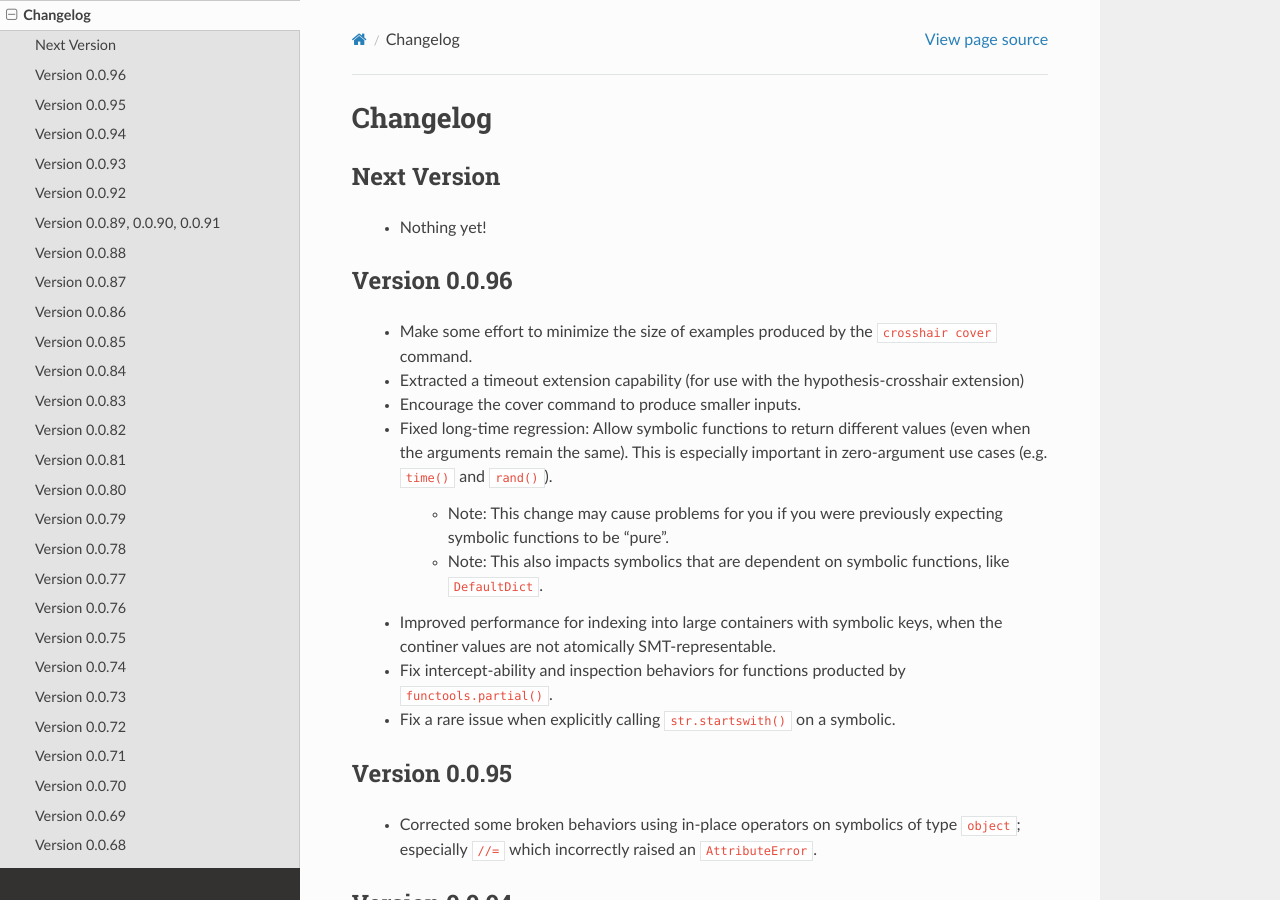
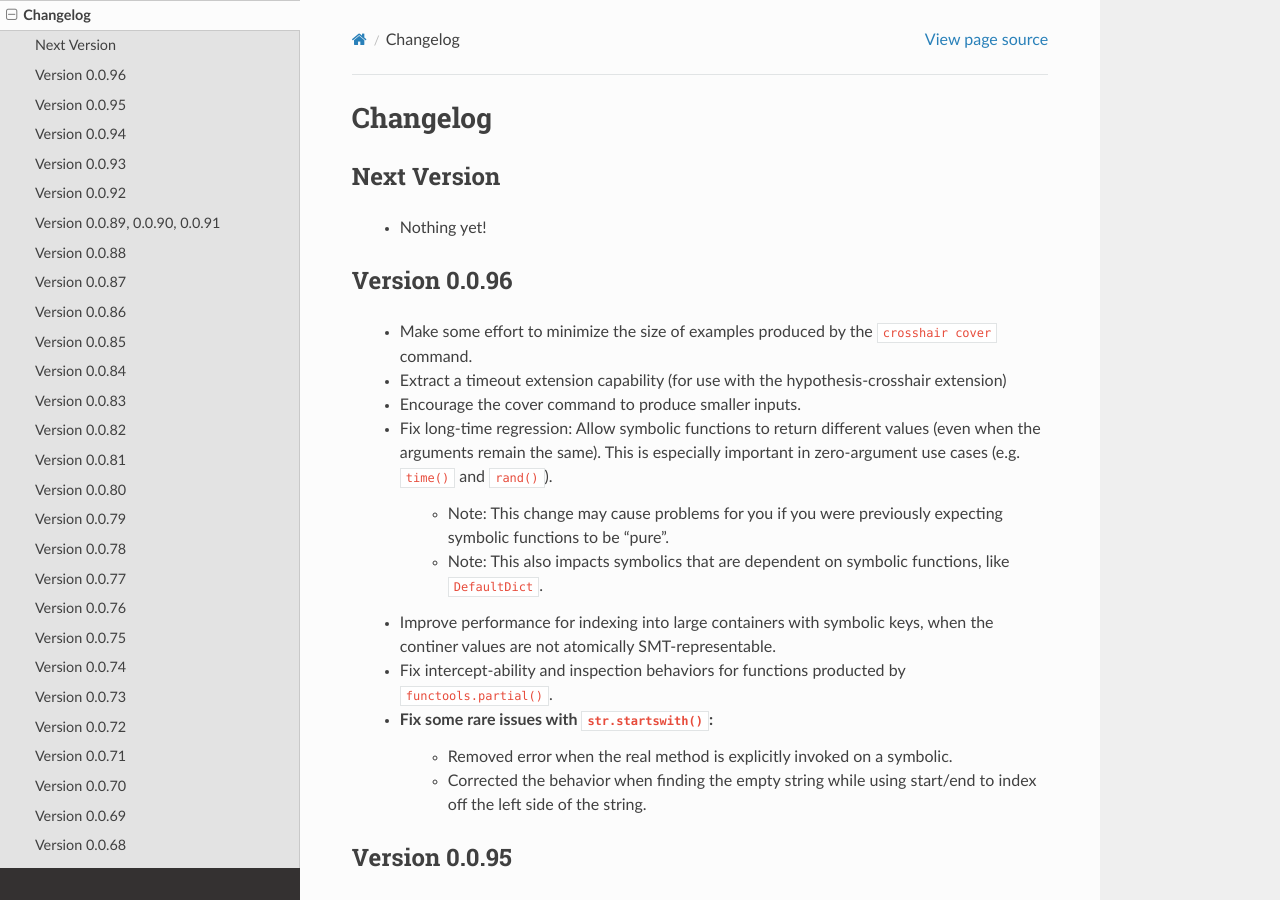
Before and after one commit to pschanely/CrossHair, a Sphinx documentation site: the page built from doc/source/changelog.rst, in a window 1280 px wide and 900 px high. Built offline with Sphinx 7.4.7 and the Read the Docs theme 3.1.0, drawn with Linux system fonts in a browser that asks for light colours; the version number is read from the project's files by our own code.

Commit message:
Fix startswith on "", off the right side of string

```diff
--- a/doc/source/changelog.rst
+++ b/doc/source/changelog.rst
@@ -14,22 +14,24 @@ Version 0.0.96
 
   * Make some effort to minimize the size of examples produced by the
     ``crosshair cover`` command.
-  * Extracted a timeout extension capability
+  * Extract a timeout extension capability
     (for use with the hypothesis-crosshair extension)
   * Encourage the cover command to produce smaller inputs.
-  * Fixed long-time regression: Allow symbolic functions to return different
+  * Fix long-time regression: Allow symbolic functions to return different
     values (even when the arguments remain the same). This is especially
     important in zero-argument use cases (e.g. ``time()`` and ``rand()``).
       * Note: This change may cause problems for you if you were previously
         expecting symbolic functions to be "pure".
       * Note: This also impacts symbolics that are dependent on symbolic
         functions, like ``DefaultDict``.
-  * Improved performance for indexing into large containers with symbolic
+  * Improve performance for indexing into large containers with symbolic
     keys, when the continer values are not atomically SMT-representable.
   * Fix intercept-ability and inspection behaviors for functions producted
     by ``functools.partial()``.
-  * Fix a rare issue when explicitly calling ``str.startswith()`` on a
-    symbolic.
+  * Fix some rare issues with ``str.startswith()``:
+      * Removed error when the real method is explicitly invoked on a symbolic.
+      * Corrected the behavior when finding the empty string while using
+        start/end to index off the left side of the string.
 
 
 Version 0.0.95
```
Also changed, not shown: 3 other files.
